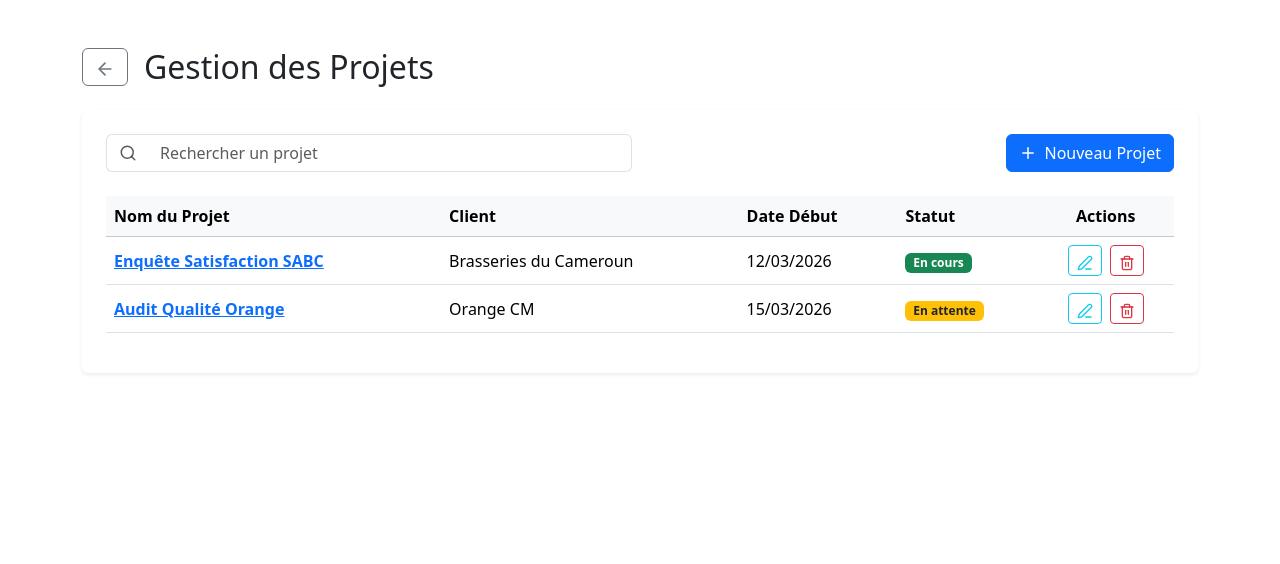
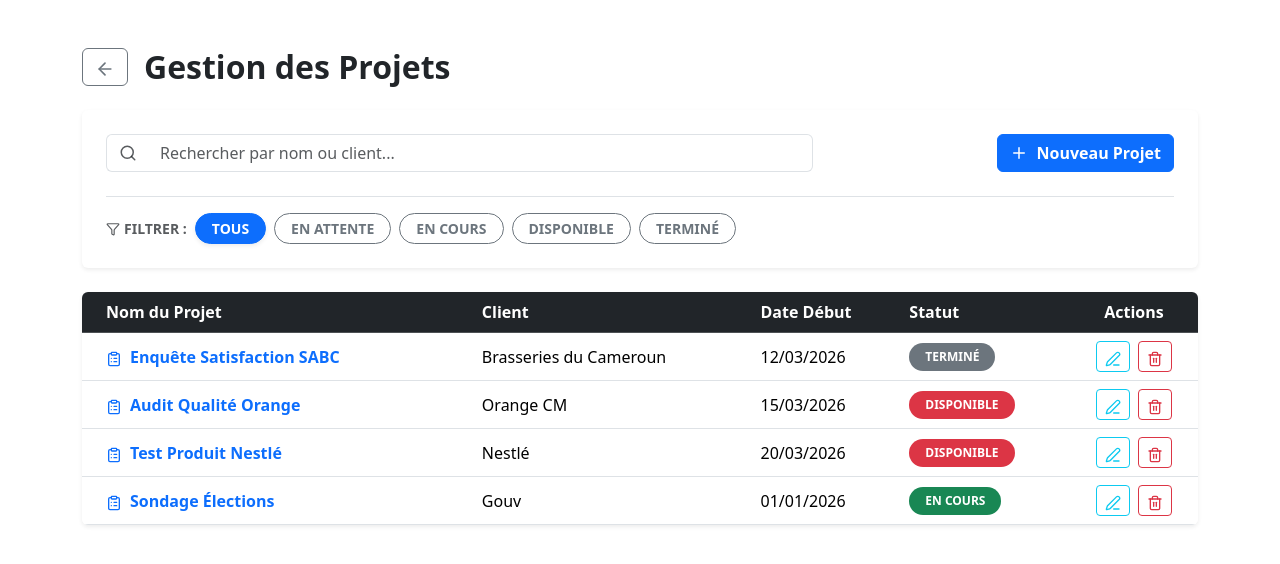
Before and after one commit to tarzonbrayan-tech/CibleTrack-Pro, a React (Create React App) app in the folder frontend/: page /gestion-projets in a window 1280 px wide. Shown: the top 564 px of the page. Built offline with nearby package versions, Linux system fonts and the light colour scheme.

Commit message:
modification d'un projet

```diff
--- a/frontend/src/App.js
+++ b/frontend/src/App.js
@@ -14,6 +14,7 @@ import EvaluationEnqueteur from './pages/EvaluationEnqueteur';
 import ProjetsAssignes from './pages/ProjetsAssignes';
 import DetailsProjet from './pages/DetailsProjet';
 import SuiviProjetChef from './pages/SuiviProjetChef';
+import ModifierProjet from './pages/ModifierProjet';
 
 function App() {
   return (
@@ -43,6 +44,7 @@ function App() {
         <Route path="/projets-assignes" element={<ProjetsAssignes />} />
         <Route path="/details-projet" element={<DetailsProjet />} />
         <Route path="/suivi-projet/:id" element={<SuiviProjetChef />} />
+        <Route path="/modifier-projet/:id" element={<ModifierProjet />} />
       </Routes>
     </Router>
   );
--- a/frontend/src/pages/GestionProjets.js
+++ b/frontend/src/pages/GestionProjets.js
@@ -1,54 +1,70 @@
 import React, { useState } from 'react';
 import { useNavigate } from 'react-router-dom';
-import { ArrowLeft, Plus, Folder, Search, Edit3, AlertTriangle, Trash2 } from 'lucide-react';
+import { ArrowLeft, Plus, Search, Edit3, AlertTriangle, Trash2, Filter, ClipboardList } from 'lucide-react';
 
 const GestionProjets = () => {
   const navigate = useNavigate();
   const [searchTerm, setSearchTerm] = useState("");
 
+  // NOUVEL ÉTAT POUR LE FILTRE PAR STATUT
+  const [filterStatus, setFilterStatus] = useState("tous");
+
   // ÉTATS POUR LA SUPPRESSION
   const [showDeleteModal, setShowDeleteModal] = useState(false);
   const [projectToDelete, setProjectToDelete] = useState(null);
 
-  // Données de démonstration pour la maquette
+  // Données de démonstration mises à jour avec tes nouveaux statuts
   const [projets, setProjets] = useState([
-  { id: 1, nom: "Enquête Satisfaction SABC", client: "Brasseries du Cameroun", date: "12/03/2026", statut: "En cours" },
-  { id: 2, nom: "Audit Qualité Orange", client: "Orange CM", date: "15/03/2026", statut: "En attente" },
-]);
+    { id: 1, nom: "Enquête Satisfaction SABC", client: "Brasseries du Cameroun", date: "12/03/2026", statut: "Terminé" },
+    { id: 2, nom: "Audit Qualité Orange", client: "Orange CM", date: "15/03/2026", statut: "Disponible" },
+    { id: 3, nom: "Test Produit Nestlé", client: "Nestlé", date: "20/03/2026", statut: "Disponible" },
+    { id: 4, nom: "Sondage Élections", client: "Gouv", date: "01/01/2026", statut: "En cours" },
+  ]);
 
-   // Fonction pour ouvrir la confirmation
+  // Fonction pour les couleurs des badges
+  const getBadgeClass = (statut) => {
+    switch (statut.toLowerCase()) {
+      case 'terminé': return 'bg-secondary text-white'; // Gris
+      case 'en cours': return 'bg-success text-white';   // Vert
+      case 'en attente': return 'bg-warning text-dark';  // Jaune
+      case 'disponible': return 'bg-danger text-white';  // Rouge
+      default: return 'bg-light text-dark';
+    }
+  };
+
   const confirmDelete = (projet) => {
     setProjectToDelete(projet);
     setShowDeleteModal(true);
   };
 
-   // Fonction pour supprimer réellement (Simulation)
   const handleDelete = () => {
     setProjets(projets.filter(p => p.id !== projectToDelete.id));
     setShowDeleteModal(false);
     setProjectToDelete(null);
   };
 
-  // Filtrage pour la barre de recherche
-  const projetsFiltrés = projets.filter(p =>
-    p.nom.toLowerCase().includes(searchTerm.toLowerCase()) ||
-    p.chef.toLowerCase().includes(searchTerm.toLowerCase())
-  );
+  // LOGIQUE DE FILTRAGE MISE À JOUR (Recherche + Boutons Statut)
+  const projetsFiltrés = projets.filter(p => {
+    const matchRecherche = p.nom.toLowerCase().includes(searchTerm.toLowerCase()) ||
+                           p.client.toLowerCase().includes(searchTerm.toLowerCase());
+    const matchStatut = filterStatus === "tous" || p.statut.toLowerCase() === filterStatus.toLowerCase();
+
+    return matchRecherche && matchStatut;
+  });
 
   return (
     <div className="container py-5">
-      {/* Retour et Titre */}
       <div className="d-flex align-items-center gap-3 mb-4">
         <button className="btn btn-outline-secondary" onClick={() => navigate('/chef-dashboard')}>
           <ArrowLeft size={20} />
         </button>
-        <h1 className="h2 mb-0">Gestion des Projets</h1>
+        <h1 className="h2 mb-0 fw-bold">Gestion des Projets</h1>
       </div>
 
-      <div className="card shadow-sm border-0 p-4">
-        {/* Barre d'outils (Recherche + Bouton Ajouter) */}
-        <div className="row g-3 mb-4 align-items-center">
-          <div className="col-md-6">
+      <div className="card shadow-sm border-0 p-4 mb-4">
+        {/* --- BARRE DE RECHERCHE --- */}
+        <div className="row g-3 align-items-center mb-4">
+          <div className="col-md-8">
             <div className="input-group">
               <span className="input-group-text bg-white border-end-0">
                 <Search size={18} className="text-muted" />
@@ -56,26 +72,46 @@ const GestionProjets = () => {
               <input
                 type="text"
                 className="form-control border-start-0"
-                placeholder="Rechercher un projet"
+                placeholder="Rechercher par nom ou client..."
+                value={searchTerm}
                 onChange={(e) => setSearchTerm(e.target.value)}
               />
             </div>
           </div>
-          <div className="col-md-6 text-md-end">
-            <button className="btn btn-primary d-flex align-items-center gap-2 ms-auto">
+          <div className="col-md-4 text-md-end">
+            <button className="btn btn-primary d-flex align-items-center gap-2 ms-auto fw-bold">
               <Plus size={18} /> Nouveau Projet
             </button>
           </div>
         </div>
 
-        {/* Tableau des projets */}
+        {/* --- BARRE DE FILTRES (Juste en bas de la recherche) --- */}
+        <div className="d-flex align-items-center gap-2 flex-wrap border-top pt-3">
+          <span className="text-muted small fw-bold text-uppercase d-flex align-items-center gap-1">
+            <Filter size={14} /> Filtrer :
+          </span>
+          {['tous', 'en attente', 'en cours', 'disponible', 'terminé'].map((s) => (
+            <button
+              key={s}
+              className={`btn btn-sm rounded-pill px-3 fw-bold transition-all ${
+                filterStatus === s ? 'btn-primary shadow-sm' : 'btn-outline-secondary'
+              }`}
+              onClick={() => setFilterStatus(s)}
+            >
+              {s.toUpperCase()}
+            </button>
+          ))}
+        </div>
+      </div>
+
+      {/* Tableau des projets */}
+      <div className="card shadow-sm border-0 overflow-hidden">
         <div className="table-responsive">
-          <table className="table table-hover align-middle">
-            <thead className="table-light">
+          <table className="table table-hover align-middle mb-0">
+            <thead className="table-dark">
               <tr>
-                <th>Nom du Projet</th>
+                <th className="px-4">Nom du Projet</th>
                 <th>Client</th>
-
                 <th>Date Début</th>
                 <th>Statut</th>
                 <th className="text-center">Actions</th>
@@ -84,65 +120,59 @@ const GestionProjets = () => {
             <tbody>
               {projetsFiltrés.map(projet => (
                 <tr key={projet.id}>
-                  <td className="fw-bold text-primary"
-                      style={{ cursor: 'pointer', textDecoration: 'underline' }}
+                  <td className="fw-bold text-primary px-4"
+                      style={{ cursor: 'pointer' }}
                       onClick={() => navigate(`/suivi-projet/${projet.id}`)}>
+                    <ClipboardList size={16} className="me-2" />
                     {projet.nom}
                   </td>
                   <td>{projet.client}</td>
-
                   <td>{projet.date}</td>
                   <td>
-                    <span className={`badge ${projet.statut === 'En cours' ? 'bg-success' : 'bg-warning text-dark'}`}>
-                      {projet.statut}
+                    <span className={`badge rounded-pill px-3 py-2 ${getBadgeClass(projet.statut)}`}>
+                      {projet.statut.toUpperCase()}
                     </span>
                   </td>
                   <td className="text-center">
                     <div className="d-flex justify-content-center gap-2">
-                      <button className="btn btn-sm btn-outline-info" title="Modifier">
+                      <button
+                        className="btn btn-sm btn-outline-info"
+                        title="Modifier"
+                        onClick={() => navigate(`/modifier-projet/${projet.id}`)} // Redirection ici
+                      >
                         <Edit3 size={16} />
                       </button>
-                      <button className="btn btn-sm btn-outline-danger" title="Supprimer"
-                              onClick={() => confirmDelete(projet)} // On appelle la confirmation
-                      >
+                      <button className="btn btn-sm btn-outline-danger" title="Supprimer" onClick={() => confirmDelete(projet)}>
                         <Trash2 size={16} />
                       </button>
                     </div>
                   </td>
                 </tr>
               ))}
-              {projetsFiltrés.length === 0 && (
-                <tr>
-                  <td colSpan="6" className="text-center py-4 text-muted">
-                    Aucun projet trouvé pour "{searchTerm}"
-                  </td>
-                </tr>
-              )}
             </tbody>
           </table>
+          {projetsFiltrés.length === 0 && (
+            <div className="text-center py-5 text-muted bg-light">
+              Aucun projet trouvé avec ces critères.
+            </div>
+          )}
         </div>
       </div>
-      {/* --- MODAL DE CONFIRMATION DE SUPPRESSION --- */}
+
+      {/* MODAL DE SUPPRESSION (Gardé tel quel car il fonctionne bien) */}
       {showDeleteModal && (
         <div className="modal d-block" style={{ backgroundColor: 'rgba(0,0,0,0.6)', position: 'fixed', top: 0, left: 0, width: '100%', height: '100%', zIndex: 1050 }}>
           <div className="modal-dialog modal-dialog-centered">
             <div className="modal-content border-0 shadow-lg">
               <div className="modal-body text-center p-5">
-                <div className="text-danger mb-4">
-                  <AlertTriangle size={60} />
-                </div>
+                <div className="text-danger mb-4"><AlertTriangle size={60} /></div>
                 <h3 className="fw-bold mb-3">Supprimer le projet ?</h3>
                 <p className="text-muted mb-4">
-                  Êtes-vous sûr de vouloir supprimer <strong>{projectToDelete?.nom}</strong> ? <br/>
-                  Cette action est irréversible.
+                  Êtes-vous sûr de vouloir supprimer <strong>{projectToDelete?.nom}</strong> ?
                 </p>
                 <div className="d-flex gap-3">
-                  <button className="btn btn-light w-100 py-2 fw-bold" onClick={() => setShowDeleteModal(false)}>
-                    Annuler
-                  </button>
-                  <button className="btn btn-danger w-100 py-2 fw-bold" onClick={handleDelete}>
-                    Oui, Supprimer
-                  </button>
+                  <button className="btn btn-light w-100 py-2 fw-bold" onClick={() => setShowDeleteModal(false)}>Annuler</button>
+                  <button className="btn btn-danger w-100 py-2 fw-bold" onClick={handleDelete}>Oui, Supprimer</button>
                 </div>
               </div>
             </div>
--- /dev/null
+++ b/frontend/src/pages/ModifierProjet.js
@@ -0,0 +1,103 @@
+import React, { useState, useEffect } from 'react';
+import { useNavigate, useParams } from 'react-router-dom';
+import { ArrowLeft, Save, X, ClipboardEdit } from 'lucide-react';
+
+const ModifierProjet = () => {
+  const navigate = useNavigate();
+  const { id } = useParams(); // Récupère l'ID depuis l'URL
+
+  // État du formulaire
+  const [nom, setNom] = useState("");
+  const [statut, setStatut] = useState("");
+
+  // Simulation de récupération des données existantes
+  useEffect(() => {
+    // Ici, tu ferais normalement un appel API ou une recherche dans ton état global
+    // Pour la maquette, on simule des données reçues :
+    if (id === "1") {
+      setNom("Enquête Satisfaction SABC");
+      setStatut("En cours");
+    } else if (id === "2") {
+      setNom("Audit Qualité Orange");
+      setStatut("En attente");
+    }
+  }, [id]);
+
+  const handleSave = (e) => {
+    e.preventDefault();
+    // Logique pour enregistrer (Update)
+    console.log("Enregistrement :", { id, nom, statut });
+    alert("Modifications enregistrées avec succès !");
+    navigate('/gestion-projets');
+  };
+
+  return (
+    <div className="container py-5">
+      {/* Retour rapide */}
+      <div className="d-flex align-items-center gap-3 mb-5">
+        <button className="btn btn-outline-secondary shadow-sm" onClick={() => navigate('/gestion-projets')}>
+          <ArrowLeft size={20} />
+        </button>
+        <h1 className="h2 mb-0 fw-bold text-dark">Modifier le Projet</h1>
+      </div>
+
+      <div className="row justify-content-center">
+        <div className="col-lg-6">
+          <div className="card shadow border-0 p-4 p-md-5">
+            <div className="text-center mb-4">
+              <div className="bg-primary bg-opacity-10 p-3 rounded-circle d-inline-block text-primary mb-3">
+                <ClipboardEdit size={40} />
+              </div>
+              <p className="text-muted">ID du projet : <span className="fw-bold">#{id}</span></p>
+            </div>
+
+            <form onSubmit={handleSave}>
+              {/* CHAMP NOM DU PROJET */}
+              <div className="mb-4">
+                <label className="form-label fw-bold small text-uppercase">Nom du projet</label>
+                <input
+                  type="text"
+                  className="form-control form-control-lg border-primary border-opacity-25"
+                  value={nom}
+                  onChange={(e) => setNom(e.target.value)}
+                  required
+                />
+              </div>
+
+              {/* CHAMP STATUT */}
+              <div className="mb-5">
+                <label className="form-label fw-bold small text-uppercase">Statut actuel</label>
+                <select
+                  className="form-select form-select-lg border-primary border-opacity-25"
+                  value={statut}
+                  onChange={(e) => setStatut(e.target.value)}
+                >
+                  <option value="Disponible">Disponible</option>
+                  <option value="En cours">En cours</option>
+                  <option value="En attente">En attente</option>
+                  <option value="Terminé">Terminé</option>
+                </select>
+              </div>
+
+              {/* BOUTONS D'ACTION */}
+              <div className="d-grid gap-3">
+                <button type="submit" className="btn btn-primary btn-lg fw-bold d-flex align-items-center justify-content-center gap-2 shadow">
+                  <Save size={20} /> Enregistrer les modifications
+                </button>
+                <button
+                  type="button"
+                  className="btn btn-outline-danger btn-lg fw-bold d-flex align-items-center justify-content-center gap-2"
+                  onClick={() => navigate('/gestion-projets')}
+                >
+                  <X size={20} /> Annuler
+                </button>
+              </div>
+            </form>
+          </div>
+        </div>
+      </div>
+    </div>
+  );
+};
+
+export default ModifierProjet;
--- a/frontend/src/pages/SuiviProjetChef.js
+++ b/frontend/src/pages/SuiviProjetChef.js
@@ -12,7 +12,7 @@ const SuiviProjetChef = () => {
     enqueteurs: [
       { id: 201, nom: "Paul Biya", statut: "Actif" },
       { id: 202, nom: "Marie Ngo", statut: "Actif" },
-      { id: 203, nom: "Jean Marc", statut: "En pause" }
+      { id: 203, nom: "Jean Marc", statut: "Actif" }
     ]
   };
 
```
Also changed, not shown: frontend/src/components/Sidebar.js (deleted, +0 -37 lines).
